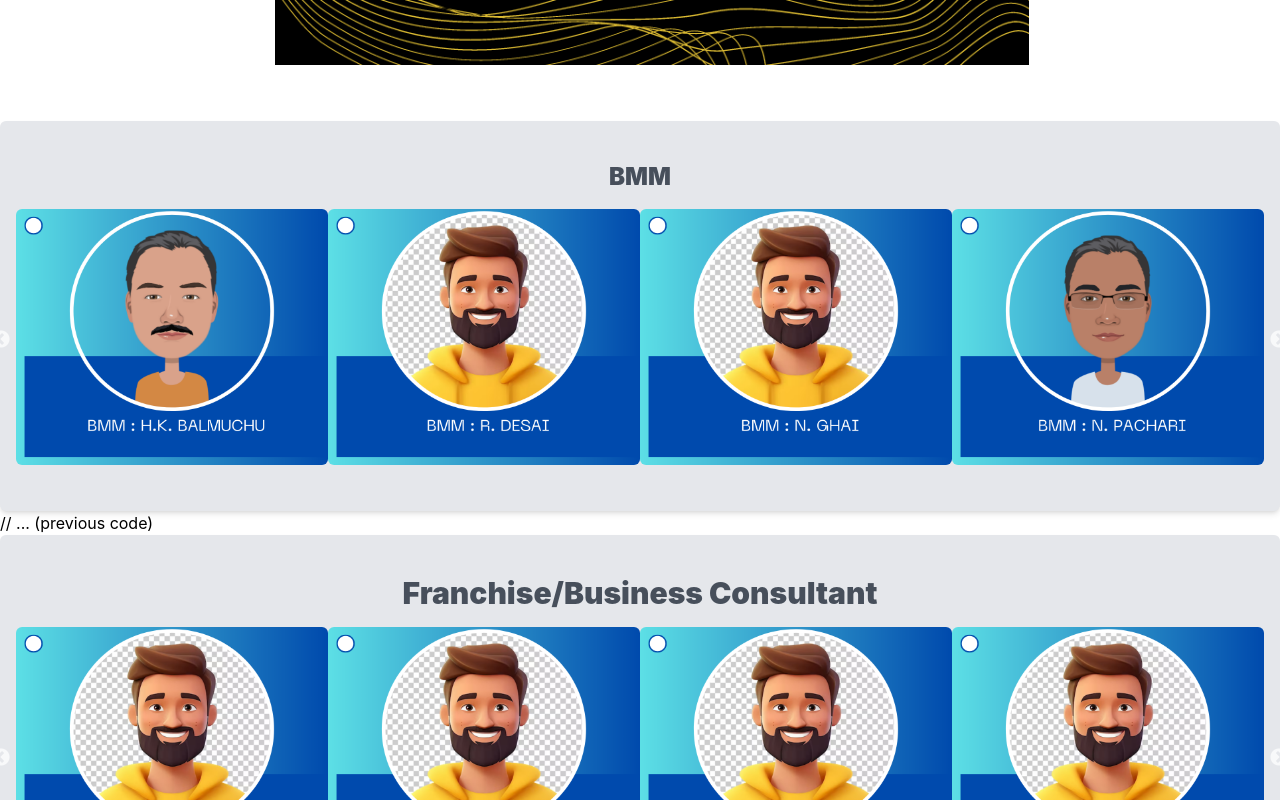
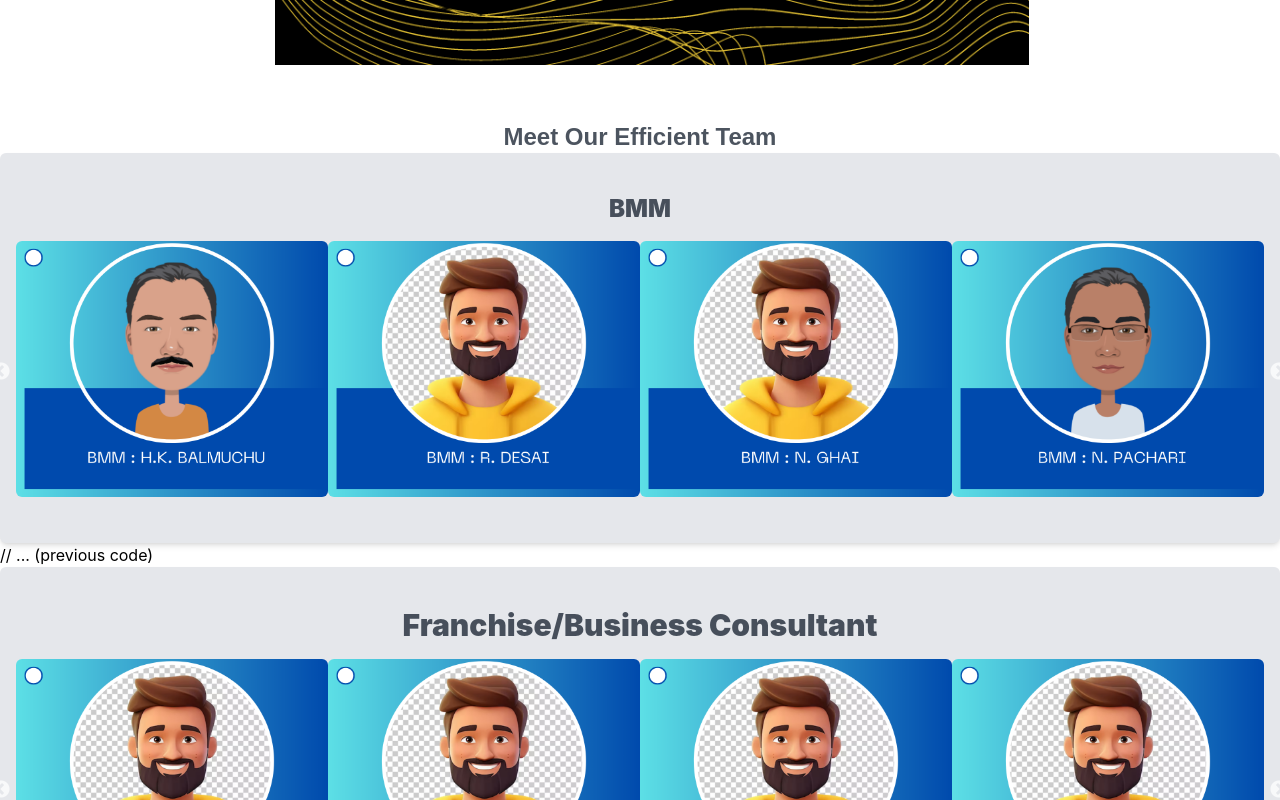
Before and after one commit to centum-world/mining-rig-portfolio, a React (Vite) app: page /white-paper in a window 1280 px wide. Shown: the part 2460-3260 px from the top of the page. Built offline with nearby package versions, Linux system fonts and the light colour scheme.

Commit message:
spelling mistake and margin on card from top

```diff
--- a/src/common/Footer.jsx
+++ b/src/common/Footer.jsx
@@ -54,6 +54,7 @@ const Footer = () => {
         {/* Social Media Links */}
         <div className="flex flex-col items-start mt-4 md:mt-0 md:w-1/3 ">
           <h4 className="text-lg font-semibold mb-2 ml-2">Connect With Us</h4>
+          <p className="font-calibri" >worldcentum@gmail.com</p>
           <div className="flex gap-4">
             <IconButton
               target="_blank"
--- a/src/components/WhitePaperLowerSection.jsx
+++ b/src/components/WhitePaperLowerSection.jsx
@@ -58,6 +58,7 @@ const WhitePaperLowerSection = () => {
 
   return (
     <>
+      <p  className= "text-gray-800 text-opacity-80 text-center font-tomorrow font-bold text-xl md:text-2xl lg:text-2xl">Meet Our Efficient Team</p>
       {/* BMM Section */}
       <div
         className={`${
```
